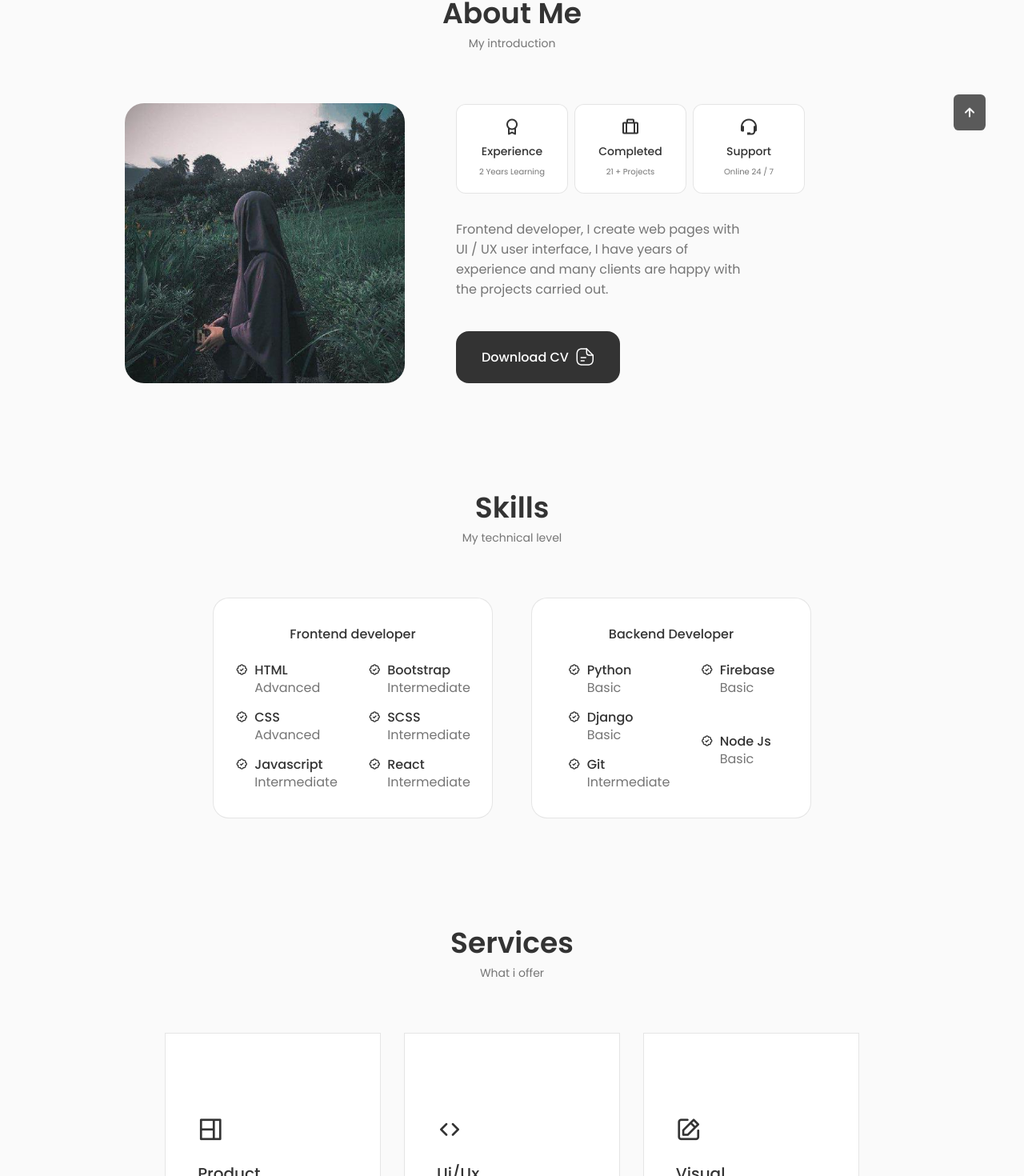
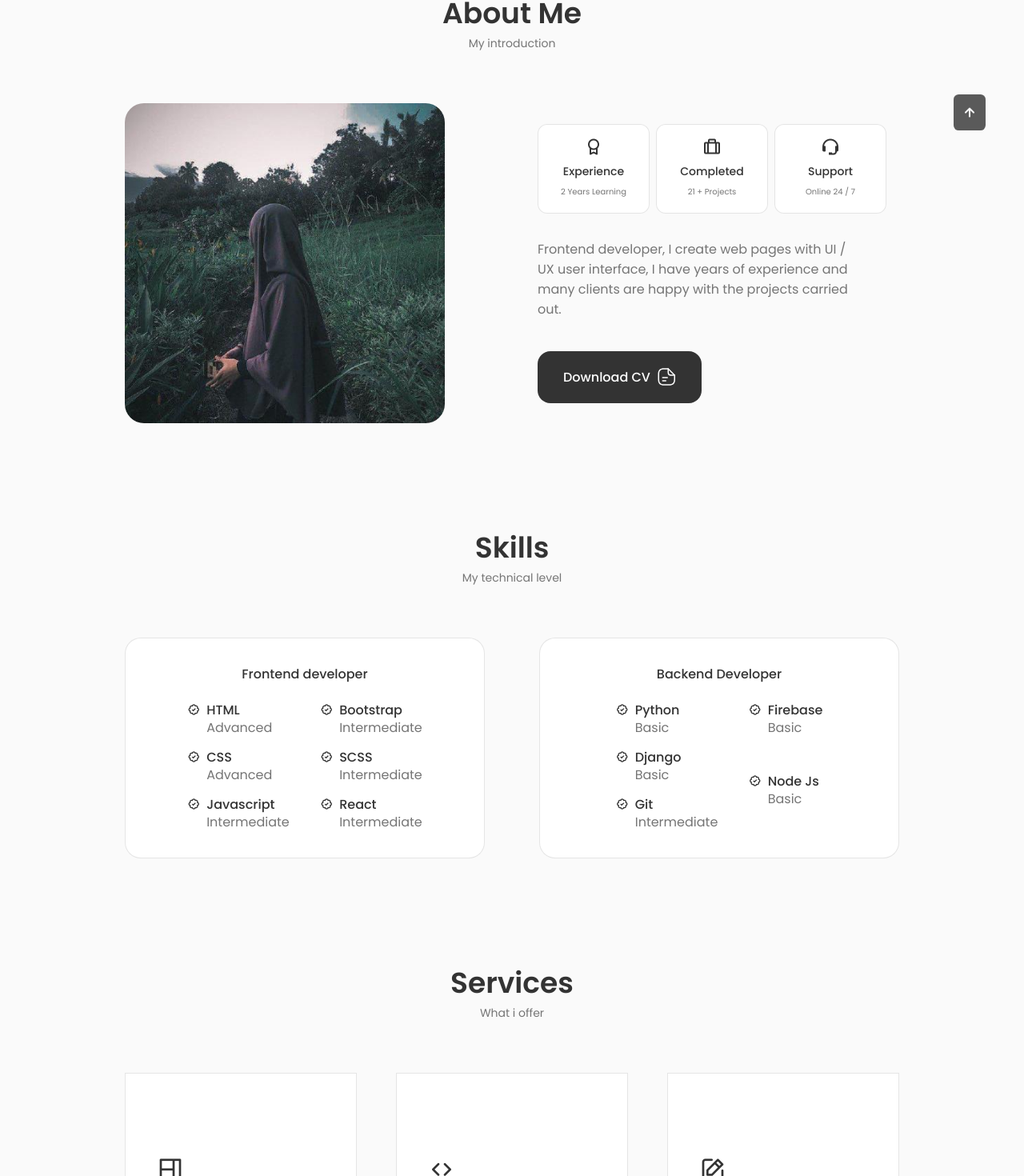
Before and after one commit to Soliha17/portfolio, a React (Create React App) app: page / in a window 1280 px wide. Shown: the part 797-2267 px from the top of the page at 80% size. Built offline with nearby package versions, Linux system fonts and the light colour scheme.

Commit message:
Change some styles

```diff
--- a/src/components/about/about.css
+++ b/src/components/about/about.css
@@ -1,23 +1,22 @@
-.about__container{
-  grid-template-columns: repeat(22, 1fr);
+.about__container {
+  grid-template-columns: repeat(2, 1fr);
   align-items: center;
   column-gap: 4rem;
+  justify-content: space-between !important;
 }
 
-.about__img{
-  width: 350px;
+.about__img {
+  width: 400px;
   max-width: none;
   border-radius: 1.5rem;
-  justify-self: center;
 }
-
-.about__info{
+.about__info {
   grid-template-columns: repeat(3, 140px);
   gap: 0.5rem;
   margin-bottom: var(--mb-2);
 }
 
-.about__box{
+.about__box {
   background-color: var(--container-color);
   border: 1px solid rgba(0, 0, 0, 0.1);
   border-radius: 0.75rem;
@@ -25,48 +24,46 @@
   padding: 1rem 1.25rem;
 }
 
-
-.about__icon{
+.about__icon {
   font-size: 1.5rem;
   color: var(--title-color);
   margin-bottom: var(--mb-0-5);
 }
-.about__title{
+.about__title {
   font-size: var(--small-font-size);
   font-weight: var(--font-medium);
 }
-.about__subtitle{
+.about__subtitle {
   font-size: var(--tiny-font-size);
 }
-.about__description{
+.about__description {
   padding: 0 4rem 0 0;
   margin-bottom: var(--mb-2-5);
 }
 
-
-
 /*=============== BREAKPOINTS ===============*/
 /* For large devices */
 @media screen and (max-width: 992px) {
-  .about__container{
+  .about__container {
     grid-template-columns: 1fr;
     row-gap: 2.5rem;
   }
-  .about__img{
+  .about__img {
     width: 220px;
+    justify-self: center;
   }
 
-  .about__box{
+  .about__box {
     padding: 0.75rem 0.5rem;
   }
-  .about__data{
+  .about__data {
     text-align: center;
   }
-  .about__info{
+  .about__info {
     justify-content: center;
   }
 
-  .about__description{
+  .about__description {
     padding: 0 5rem;
     margin-bottom: 2rem;
   }
@@ -75,18 +72,17 @@
 /* For medium devices */
 
 @media screen and (max-width: 576px) {
-  .about__info{
+  .about__info {
     grid-template-columns: repeat(3, 1fr);
   }
-  .about__description{
+  .about__description {
     padding: 0;
   }
 }
 
 /* For small devices */
 @media screen and (max-width: 350px) {
-
-  .about__info{
+  .about__info {
     grid-template-columns: repeat(2, 1fr);
   }
 }
--- a/src/components/services/services.css
+++ b/src/components/services/services.css
@@ -1,6 +1,6 @@
 .services__container {
-  grid-template-columns: repeat(3, 270px);
-  justify-content: center;
+  grid-template-columns: repeat(3, 290px);
+  justify-content: space-between;
   column-gap: 1.8rem;
 }
 
@@ -114,7 +114,8 @@
 /* For large devices */
 @media screen and (max-width: 992px) {
   .services__container {
-    grid-template-columns: repeat(3, 218px);
+    grid-template-columns: repeat(3, 230px);
+    justify-content: center;
   }
 }
 
--- a/src/components/skills/skills.css
+++ b/src/components/skills/skills.css
@@ -1,76 +1,81 @@
-.skills__container{
-  grid-template-columns: repeat(2, 350px);
-  column-gap: 3rem;
-  justify-content: center;
+.skills__container {
+  grid-template-columns: repeat(2, 450px);
+  justify-content: space-between;
 }
 
-.skills__content{
+.skills__content {
+  width: 450px;
   background-color: var(--container-color);
   border: 1px solid rgba(0, 0, 0, 0.1);
   padding: 2rem 4rem;
   border-radius: 1.25rem;
 }
 
-.skills__title{
+.skills__title {
   font-size: var(--normal-font-size);
   font-weight: var(--font-medium);
   text-align: center;
   margin-bottom: var(--mb-1-5);
 }
 
-.skills__box{
+.skills__box {
   display: flex;
   justify-content: center;
   column-gap: 2.4rem;
 }
-.skills__group{
+.skills__group {
   display: grid;
   align-items: flex-start;
   row-gap: 1rem;
 }
 
-.skills__data{
+.skills__data {
   display: flex;
   column-gap: 0.5rem;
 }
-.skills .bx-badge-check{
+.skills .bx-badge-check {
   font-size: 1rem;
   color: var(--title-color);
 }
 
-.skills__name{
+.skills__name {
   font-size: var(--normal-font-size);
   font-weight: var(--font-medium);
   line-height: 18px;
 }
 
-
 /*=============== BREAKPOINTS ===============*/
 /* For large devices */
 @media screen and (max-width: 992px) {
-  .skills__container{
+  .skills__container {
     grid-template-columns: max-content;
     row-gap: 2rem;
+    justify-content: center;
   }
 }
 
 /* For medium devices */
 
 @media screen and (max-width: 576px) {
-  .skills__container{
+  .skills__container {
     grid-template-columns: 1fr;
   }
-  .skills__content{
+  .skills__content {
     padding: 1.5rem;
+    width: 350px;
+    justify-self: center;
   }
 }
 
 /* For small devices */
 @media screen and (max-width: 350px) {
-  .skills__box{
+  .skills__content {
+    width: 300px;
+  }
+  .skills__box {
     column-gap: 1.25rem;
   }
-  .skills__name{
+  .skills__name {
     font-size: var(--small-font-size);
   }
 }
--- a/src/components/work/WorkItems.jsx
+++ b/src/components/work/WorkItems.jsx
@@ -4,10 +4,16 @@ const WorkItems = ({ item }) => {
   return (
     <div className="work__card" key={item.id}>
       <img src={item.image} alt="portfolio" className="work__img" />
-      <h3 className="work__title">{item.title}</h3>
-      <a href={item.link} target="_blank" className="work__button">
-        Demo <i className="bx bx-right-arrow-alt work__button-icon"></i>
-      </a>
+      <span className="card__links">
+        <a href={item.link} target="_blank" className="work__button">
+          <i class="bx bx-world"></i>
+          Demo <i className="bx bx-right-arrow-alt work__button-icon"></i>
+        </a>
+        <a href={item.link} target="_blank" className="work__button">
+          <i className="uil uil-github-alt"></i>
+          Github <i className="bx bx-right-arrow-alt work__button-icon"></i>
+        </a>
+      </span>
     </div>
   );
 };
--- a/src/components/work/work.css
+++ b/src/components/work/work.css
@@ -21,17 +21,18 @@
 .work__container {
   grid-template-columns: repeat(2, max-content);
   gap: 3rem;
-  justify-content: center;
+  justify-content: space-between;
 }
 
 .work__card {
+  width: 450px;
   background-color: var(--container-color);
   border: 1px solid rgba(0, 0, 0, 0.1);
   padding: 1.25rem;
   border-radius: 1rem;
 }
 .work__img {
-  width: 295px;
+  width: 500px;
   border-radius: 1rem;
   margin-bottom: var(--mb-1);
 }
@@ -41,7 +42,11 @@
   font-weight: var(--font-medium);
   margin-bottom: var(--mb-0-5);
 }
-
+.card__links{
+  display: flex;
+  align-items: center;
+  justify-content: space-between;
+}
 .work__button {
   color: var(--text-color);
   font-size: var(--small-font-size);
@@ -70,6 +75,7 @@
     gap: 1.25rem;
   }
   .work__card {
+    width: 400px;
     padding: 1rem;
   }
   .work__img {
@@ -79,15 +85,24 @@
     margin-bottom: 0.25rem;
   }
 }
+@media screen and (max-width: 870px) {
+  .work__card {
+    width: 350px;
+  }
+}
 @media screen and (max-width: 768px) {
   .work__container{
     grid-template-columns: max-content;
+    justify-content: center;
   }
 }
 
 @media screen and (max-width: 576px) {
   .work__container{
     grid-template-columns: 1fr;
+  }
+  .work__card{
+    justify-self: center;
   }
   .work__img{
     width: 100%;
@@ -101,4 +116,7 @@
   .work__filters{
     column-gap: 0.25rem;
   }
+  .work__card {
+    width: 300px;
+  }
 }
```
